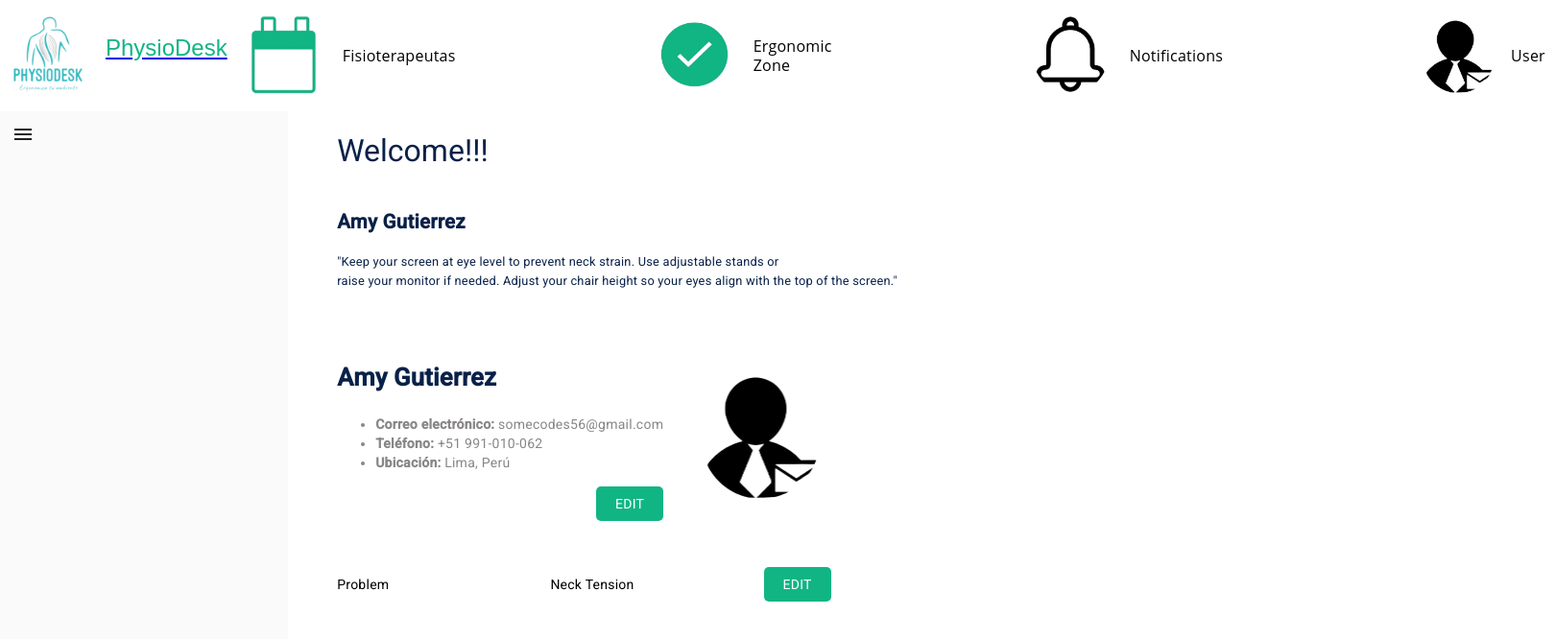
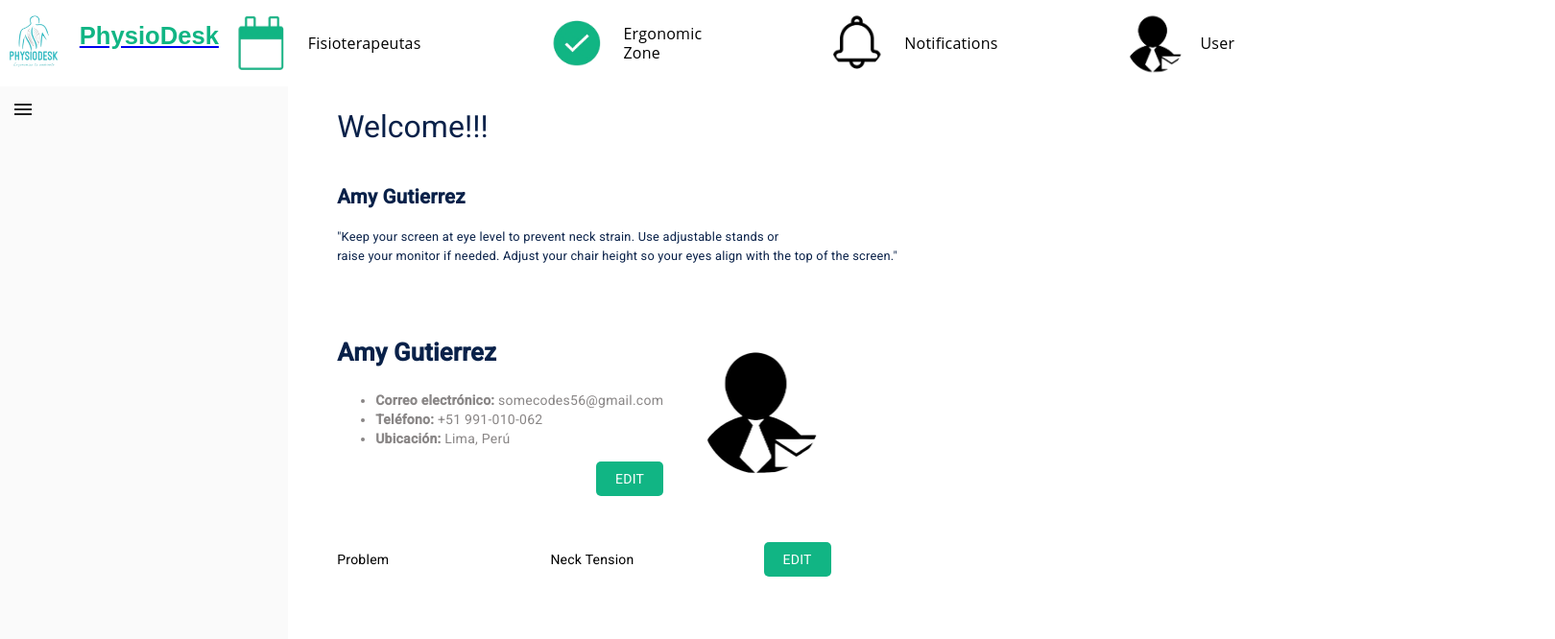
Before and after one commit to PhysioDesk/PhysioDeskWebApp, an Angular app in the folder physiodeskweb/: page /home in a window 1280 px wide. Shown: the top 666 px of the page at 96% size, 1620 px wide, since content can reach past the window. Built offline with nearby package versions, Linux system fonts and the light colour scheme.

Commit message:
Update header.component.css

```diff
--- a/physiodeskweb/src/app/public/header/header.component.css
+++ b/physiodeskweb/src/app/public/header/header.component.css
@@ -2,6 +2,7 @@
   display: flex;
   justify-content: space-between; /* Alinea los elementos a los extremos */
   align-items: center; /* Alinea verticalmente */
+  width: auto;
 }
 
 .logo {
@@ -10,9 +11,9 @@
 }
 
 .logo img {
-  max-width: 100px; /* Ancho máximo del logo */
+  max-width: 70px; /* Ancho máximo del logo */
   height: auto; /* Altura ajustada automáticamente */
-  margin-right: 10px; /* Espacio entre el logo y el título */
+  margin-right: 1vw; /* Espacio entre el logo y el título */
 }
 
 .activeSessions{
@@ -22,9 +23,9 @@
 }
 
 .activeSessions img{
-  max-width: 100px;
+  max-width: 70px; /* Ancho máximo del logo */
   height: auto;
-  margin-right: 10px;
+  margin-right: 1vw;
 }
 
 .ergonomicZone{
@@ -34,9 +35,9 @@
 }
 
 .ergonomicZone img{
-  max-width: 100px;
+  max-width: 70px; /* Ancho máximo del logo */
   height: auto;
-  margin-right: 10px;
+  margin-right: 1vw;
 }
 
 .notifications{
@@ -46,9 +47,9 @@
 }
 
 .notifications img{
-  max-width: 100px;
+  max-width: 70px; /* Ancho máximo del logo */
   height: auto;
-  margin-right: 10px;
+  margin-right: 1vw;
 }
 
 .user{
@@ -58,9 +59,9 @@
 }
 
 .user img{
-  max-width: 90px;
+  max-width: 70px; /* Ancho máximo del logo */
   height: auto;
-  margin-right: 10px;
+  margin-right: 1vw;
 }
 
 
@@ -68,6 +69,8 @@
 .titulo {
   color: #11B584; /* Color del título */
   font-family: Montserrat, sans-serif; /* Fuente del título */
+  font-weight: bold;
+  font-size: 2vw;
 }
 
 
@@ -79,7 +82,7 @@
 }
 
 .nav ul li {
-  margin-right: 200px;
+  margin-right: 10vw;
 }
 
 .nav ul li:last-child {
```
